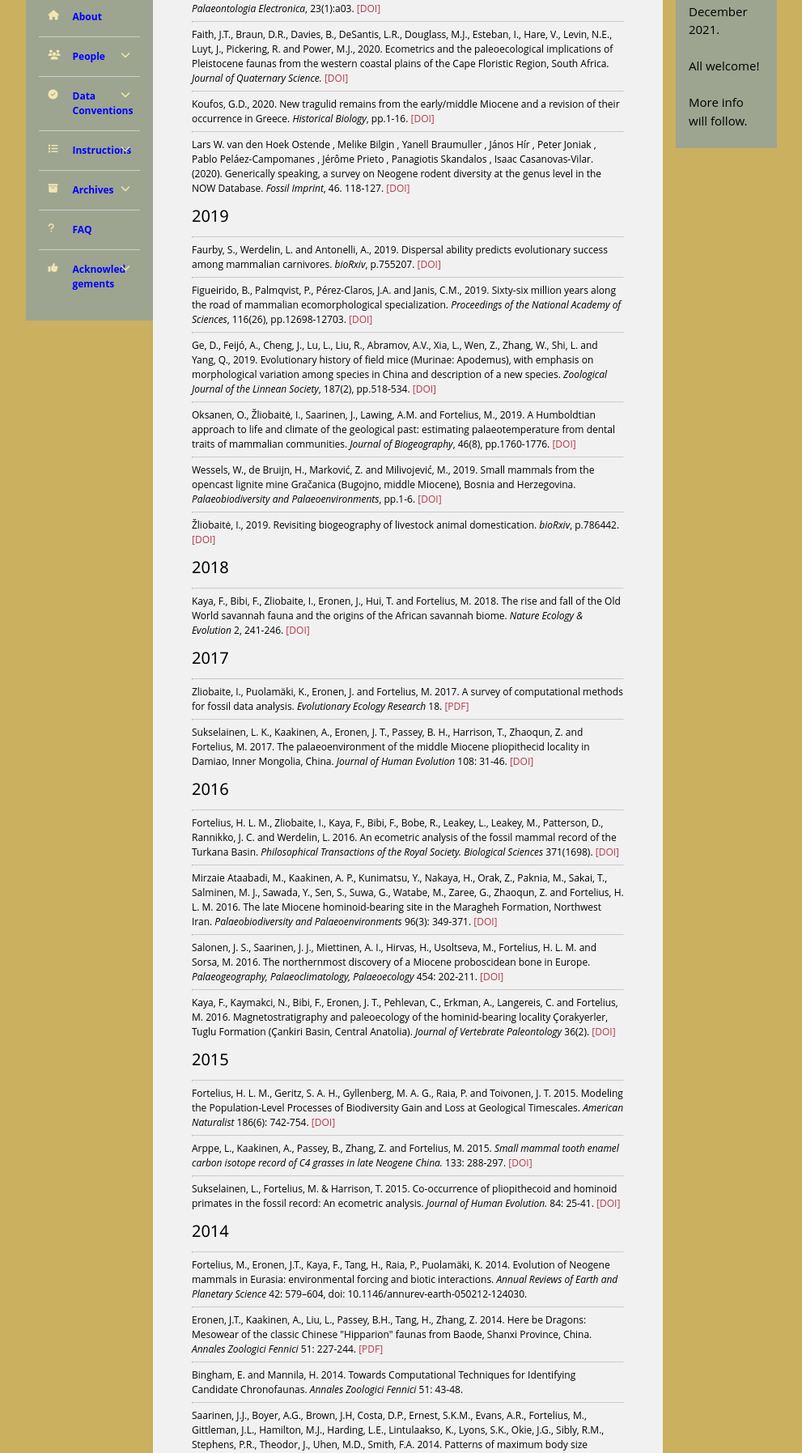
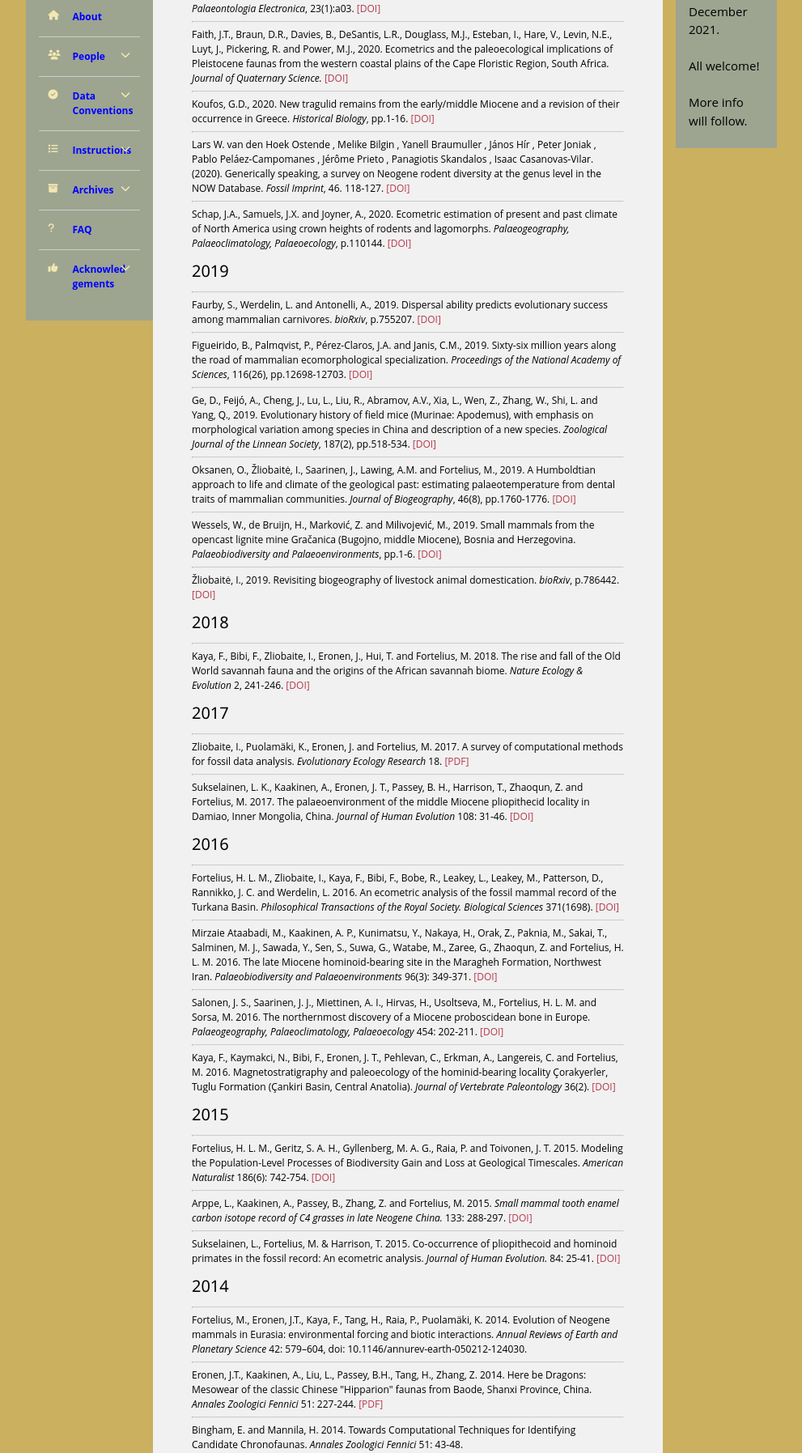
Before and after one commit to karilint/new_and_old_worlds, a Django app: template now/templates/publications.html in a window 1280 px wide. Shown: the part 415-2210 px from the top of the page at 81% size, without its empty margins (136-1127 px from the left). Run offline with Django 3.2, Linux system fonts and the light colour scheme; the template is opened without the code that fills it, so the values that code supplies are empty; some libraries are stand-ins or nearby versions.

Commit message:
Updated Publications

```diff
--- a/now/templates/publications.html
+++ b/now/templates/publications.html
@@ -28,15 +28,22 @@
   <hr>Catena, Angeline M. and Croft, Darin A. 2020. What are the best modern analogs for ancient South American mammal communities? Evidence from ecological diversity analysis (EDA).
     <i>Palaeontologia Electronica</i>, 23(1):a03.
     <a href="https://doi.org/10.26879/962" target="_blank">[DOI]</a>
+
   <hr>Faith, J.T., Braun, D.R., Davies, B., DeSantis, L.R., Douglass, M.J., Esteban, I., Hare, V., Levin, N.E., Luyt, J., Pickering, R. and Power, M.J., 2020. Ecometrics and the paleoecological implications of Pleistocene faunas from the western coastal plains of the Cape Floristic Region, South Africa.
     <i>Journal of Quaternary Science.</i>
     <a href="https://doi.org/10.1002/jqs.3247" target="_blank">[DOI]</a>
+
   <hr>Koufos, G.D., 2020. New tragulid remains from the early/middle Miocene and a revision of their occurrence in Greece.
     <i>Historical Biology</i>, pp.1-16.
     <a href="https://doi.org/10.1080/08912963.2020.1795650" target="_blank">[DOI]</a>
+
   <hr>Lars W. van den Hoek Ostende , Melike Bilgin , Yanell Braumuller , János Hír , Peter Joniak , Pablo Peláez-Campomanes , Jérôme Prieto , Panagiotis Skandalos , Isaac Casanovas-Vilar. (2020). Generically speaking, a survey on Neogene rodent diversity at the genus level in the NOW Database.
     <i>Fossil Imprint</i>, 46. 118-127.
     <a href="https://doi.org/10.37520/fi.2020.008" target="_blank">[DOI]</a>
+
+  <hr>Schap, J.A., Samuels, J.X. and Joyner, A., 2020. Ecometric estimation of present and past climate of North America using crown heights of rodents and lagomorphs.
+    <i>Palaeogeography, Palaeoclimatology, Palaeoecology</i>, p.110144.
+    <a href="https://doi.org/10.1016/j.palaeo.2020.110144" target="_blank">[DOI]</a>
 
   <h4>2019</h4>
   <hr>Faurby, S., Werdelin, L. and Antonelli, A., 2019. Dispersal ability predicts evolutionary success among mammalian carnivores.
```
